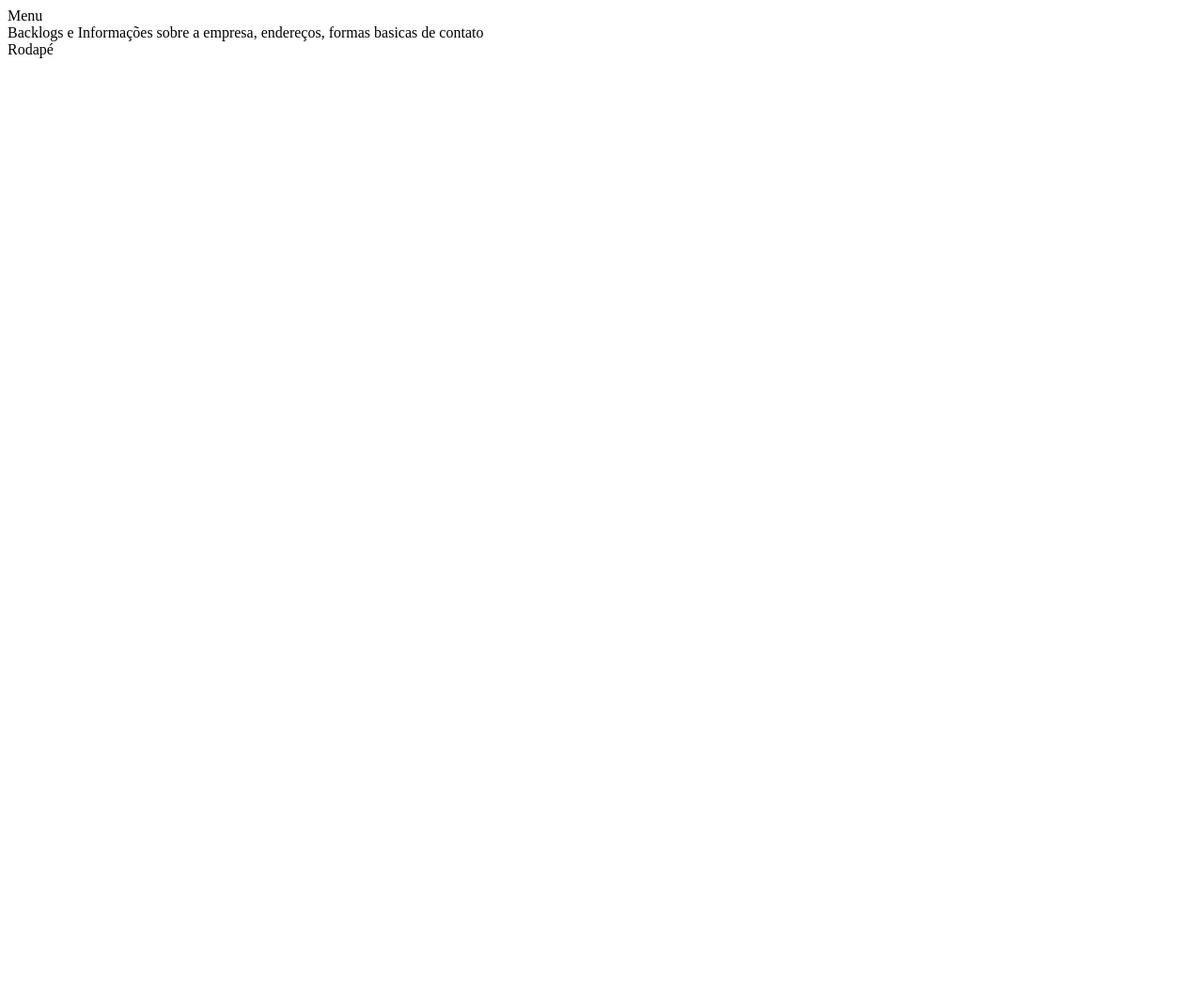
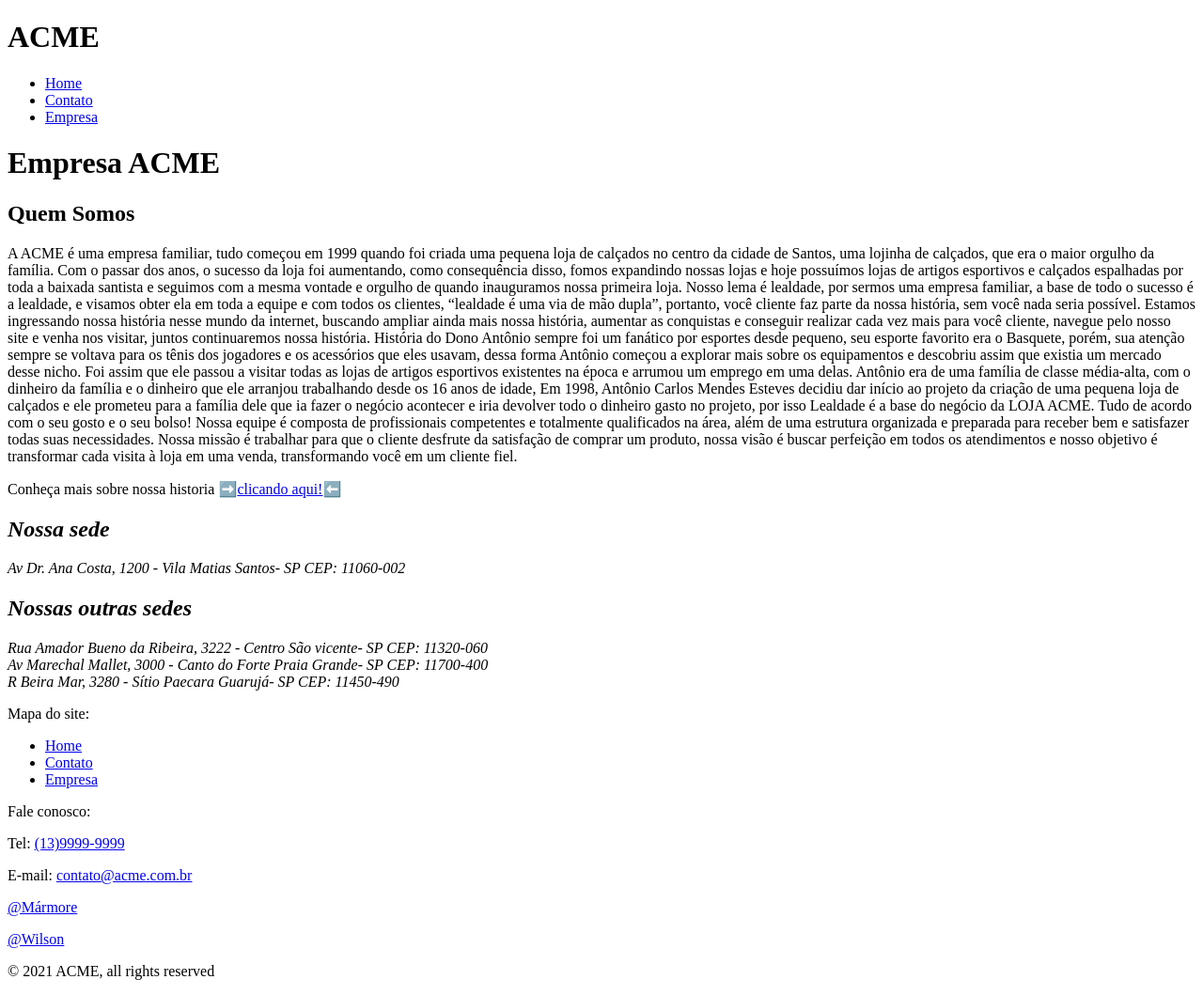
Before and after one commit to GabrielMarmore/Projeto-ACME, a plain HTML site: page institucional.html in a window 1280 px wide. Shown: the whole page at 94% size. Before the commit the page ends 800 px from the top, so only its background shows below. Drawn offline with Linux system fonts and the light colour scheme.

Commit message:
feat/institucional

```diff
--- a/institucional.html
+++ b/institucional.html
@@ -8,10 +8,94 @@
     <link rel="stylesheet" href="main.css">
 </head>
 <body>
-    <header> Menu </header>
+    <header>
+        <h1>ACME</h1>
+        <nav>
+            <ul>
+                <li><a href="#">Home</a></li>
+                <li><a href="contato.html">Contato</a></li>
+                <li><a href="institucional.html">Empresa</a></li>
+            </ul>
+        </nav>
+    </header>
 
-    <main>Backlogs e Informações sobre a empresa, endereços, formas basicas de contato</main>
+    <main>
+        <h1 class="destaque">Empresa ACME</h1>
+        <section>
+            <h2>Quem Somos</h1>
+            <p tabindex="-1">
+                A ACME é uma empresa familiar, tudo começou em 1999 quando foi criada uma pequena loja de calçados no centro da cidade de Santos, uma lojinha de calçados, que era o maior orgulho da família.
+                Com o passar dos anos, o sucesso da loja foi aumentando, como consequência disso, fomos expandindo nossas lojas e hoje possuímos lojas de artigos esportivos e calçados espalhadas por toda
+                a baixada santista e seguimos com a mesma vontade e orgulho de quando inauguramos nossa primeira loja. Nosso lema é lealdade, por sermos uma empresa familiar, a base de todo o sucesso é a lealdade,
+                e visamos obter ela em toda a equipe e com todos os clientes, “lealdade é uma via de mão dupla”, portanto, você cliente faz parte da nossa história, sem você nada seria possível. Estamos ingressando
+                nossa história nesse mundo da internet, buscando ampliar ainda mais nossa história, aumentar as conquistas e conseguir realizar cada vez mais para você cliente, navegue pelo nosso site e venha nos visitar,
+                juntos continuaremos nossa história.
+                <span class='destaque'>História do Dono</span> <span>Antônio sempre foi um fanático por esportes desde pequeno, seu esporte favorito era o Basquete, porém, sua atenção sempre se voltava
+                para os tênis dos jogadores e os acessórios que eles usavam, dessa forma Antônio começou a explorar mais sobre os equipamentos e descobriu assim que existia um mercado desse nicho. Foi assim
+                que ele passou a visitar todas as lojas de artigos esportivos existentes na época e arrumou um emprego em uma delas.
+                Antônio era de uma família de classe média-alta, com o dinheiro da família e o dinheiro que ele arranjou trabalhando desde os 16 anos de idade, Em 1998, Antônio Carlos Mendes Esteves decidiu dar
+                início ao projeto da criação de uma pequena loja de calçados e ele prometeu para a família dele que ia fazer o negócio acontecer e iria devolver todo o dinheiro gasto no projeto,
+                por isso Lealdade é a base do negócio da LOJA ACME.
+                </span>
+                <span class='destaque'>Tudo de acordo com o seu gosto e o seu bolso!</span> <span>Nossa equipe é composta de profissionais competentes e totalmente qualificados na área,
+                    além de uma estrutura organizada e preparada para receber bem e satisfazer todas suas necessidades. Nossa missão é trabalhar para
+                    que o cliente desfrute da satisfação de comprar um produto, nossa visão é buscar perfeição em todos os atendimentos e nosso objetivo
+                    é transformar cada visita à loja em uma venda, transformando você em um cliente fiel.</span>
+            </p>
+            <p class='centralizado'>Conheça mais sobre nossa historia ➡️<a href="index.html#hist">clicando aqui!</a>⬅️</p>
+        </section>
 
-    <footer>Rodapé</footer>
+        <address>
+            <h2>Nossa sede</h2>
+            <div class='centralizado'>
+                <span> Av Dr. Ana Costa, 1200 - Vila Matias </span>
+                <span> Santos- SP</span>
+                <span> CEP: 11060-002 </span>
+            </div>
+            <h2>Nossas outras sedes</h2>
+            <div class='centralizado'>
+                <span> Rua Amador Bueno da Ribeira, 3222 - Centro </span>
+                <span> São vicente- SP</span>
+                <span> CEP: 11320-060 </span>
+            </div>
+            <div class='centralizado'>
+                <span> Av Marechal Mallet, 3000 - Canto do Forte </span>
+                <span> Praia Grande- SP</span>
+                <span> CEP: 11700-400 </span>
+            </div>
+            <div class='centralizado'>
+                <span> R Beira Mar, 3280 - Sítio Paecara </span>
+                <span> Guarujá- SP</span>
+                <span> CEP: 11450-490 </span>
+            </div>
+
+         </address>
+
+        </main>
+
+        <footer>
+            <div class='container'>
+                <div>
+                    <p>Mapa do site:</p>
+                    <ul>
+                        <li><a href="index.html">Home</a></li>
+                        <li><a href="contato.html">Contato</a></li>
+                        <li><a href="institucional.html">Empresa</a></li>
+                    </ul>
+                </div>
+
+                <div>
+                    <p>Fale conosco: </p>
+                    <p>Tel: <a href='tel:+551399999999'>(13)9999-9999</a></p>
+                    <p>E-mail: <a href="mailto:contato@acme.com.br">contato@acme.com.br</a></p>
+                </div>
+
+            </div>
+            <div id='rodape'>
+                <p><a href="https://github.com/GabrielMarmore" target="_blank">@Mármore</a></p>
+                <p><a href="https://github.com/WilsonIglesias" target="_blank">@Wilson</a></p>
+                <p>© 2021 ACME, all rights reserved</p>
+            </div>
+            </footer>
 </body>
 </html>
```
